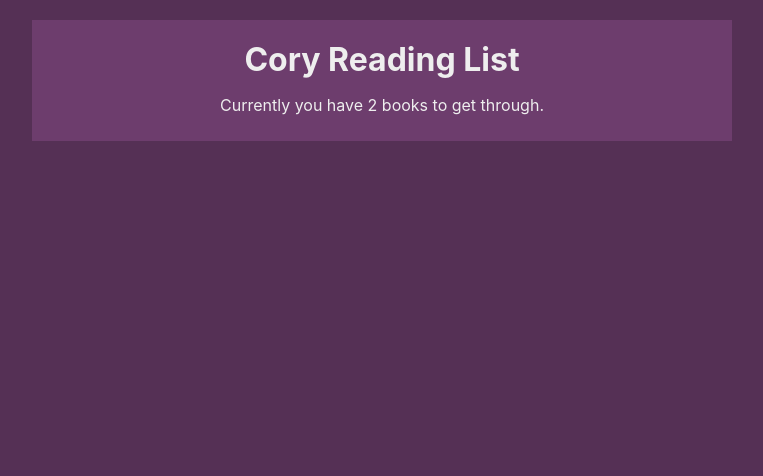
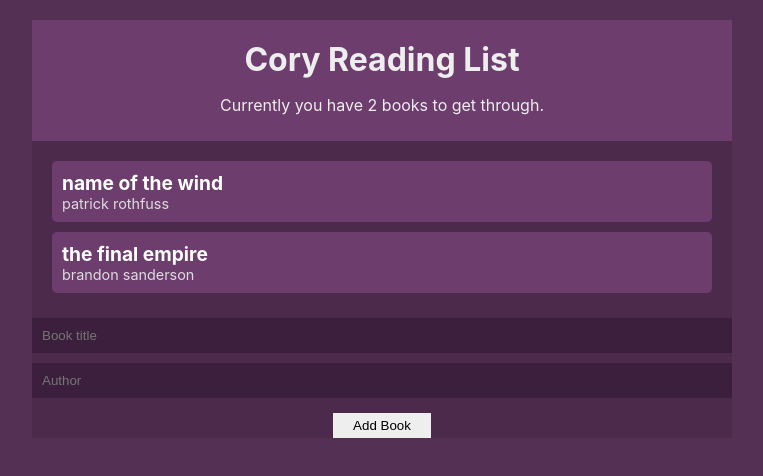
Before and after one commit to aloha45/booklist, a React (Create React App) app: page / in a window 1280 px wide. Shown: the top 476 px of the page, without its empty margins (258-1021 px from the left). Built offline with nearby package versions, Linux system fonts and the light colour scheme.

Commit message:
add form to add books

```diff
--- a/src/App.js
+++ b/src/App.js
@@ -1,4 +1,6 @@
+import List from './components/List';
 import Navbar from './components/Navbar';
+import Form from './components/Form'
 import BookContextProvider from './contexts/BookContext';
 
 function App() {
@@ -6,6 +8,8 @@ function App() {
     <div className="App">
       <BookContextProvider>
         <Navbar />
+        <List />
+        <Form />
       </BookContextProvider>
     </div>
   );
--- a/src/components/Details.js
+++ b/src/components/Details.js
@@ -0,0 +1,18 @@
+import React, { useContext } from 'react';
+import { BookContext } from '../contexts/BookContext';
+
+const Details = ({ book }) => {
+    const { removeBook } = useContext(BookContext)
+    return (
+        <li onClick={() => removeBook(book.id)}>
+            <div className="title">
+                { book.title }
+            </div>
+            <div className="author">
+                { book.author }
+            </div>
+        </li>
+     );
+}
+
+export default Details;
--- a/src/components/Form.js
+++ b/src/components/Form.js
@@ -0,0 +1,23 @@
+import React, { useContext, useState } from 'react';
+import { BookContext } from '../contexts/BookContext'
+
+const Form = () => {
+    const { addBook } = useContext(BookContext);
+    const [title, setTitle] = useState('');
+    const [author, setAuthor] = useState('');
+    const handleSubmit = (e) => {
+        e.preventDefault();
+        addBook(title, author);
+        setTitle('');
+        setAuthor('');
+    }
+    return (
+        <form onSubmit={handleSubmit}>
+            <input type="text" placeholder="Book title" value={title} onChange={(e) => setTitle(e.target.value)} required/>
+            <input type="text" placeholder="Author" value={author} onChange={(e) => setAuthor(e.target.value)} required/>
+            <input type="submit" value="Add Book"/>
+        </form>
+     );
+}
+
+export default Form;
--- a/src/components/List.js
+++ b/src/components/List.js
@@ -0,0 +1,22 @@
+import React, { useContext } from 'react';
+import { BookContext } from '../contexts/BookContext';
+import Details from './Details'
+
+const List = (props) => {
+    const { books } = useContext(BookContext)
+    return books.length ? (
+        <div className="book-list">
+            <ul>
+                {books.map(book => {
+                    return ( <Details book={book} key={book.id} />)
+                })}
+            </ul>
+        </div>
+     ) : (
+        <div className="no-books">
+            No books to read. Hello free time :)
+        </div>
+     )
+}
+
+export default List;
--- a/src/index.css
+++ b/src/index.css
@@ -25,3 +25,63 @@ body {
 .navbar h1 {
   margin: 10px 0;
 }
+
+.book-list {
+  margin: 20px;
+}
+
+.book-list ul {
+  padding: 0;
+  list-style-type: none;
+}
+
+.book-list li {
+  background: #6d3d6d;
+  border-radius: 5px;
+  padding: 10px;
+  cursor: pointer;
+  margin: 10px 0;
+}
+
+.book-list li:hover {
+  opacity: 0.7;
+  text-decoration: line-through;
+}
+
+.book-list .title {
+  font-weight: bold;
+  color: #fff;
+  font-size: 1.2em;
+}
+
+.book-list .author {
+  font-size: 0.9em;
+  color: #ddd;
+}
+
+.empty {
+  margin: 20px;
+  text-align: center;
+}
+
+.form {
+  padding: 20px;
+}
+
+input[type="text"] {
+  width: 100%;
+  padding: 10px;
+  box-sizing: border-box;
+  margin: 5px 0;
+  background: #3C1F3C;
+  color: #fff;
+  border: 0;
+}
+
+input[type="submit"] {
+  margin: 10px auto;
+  background: #eee;
+  border: 0;
+  padding: 5px 20px;
+  display: block;
+}
```
